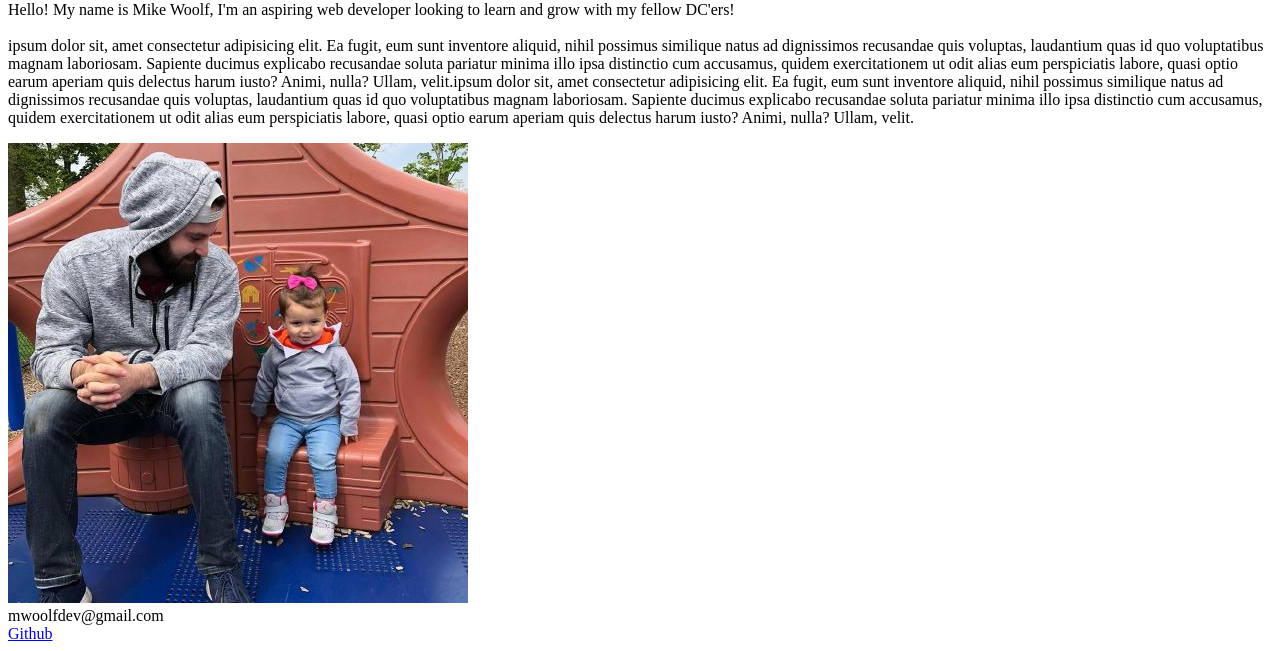
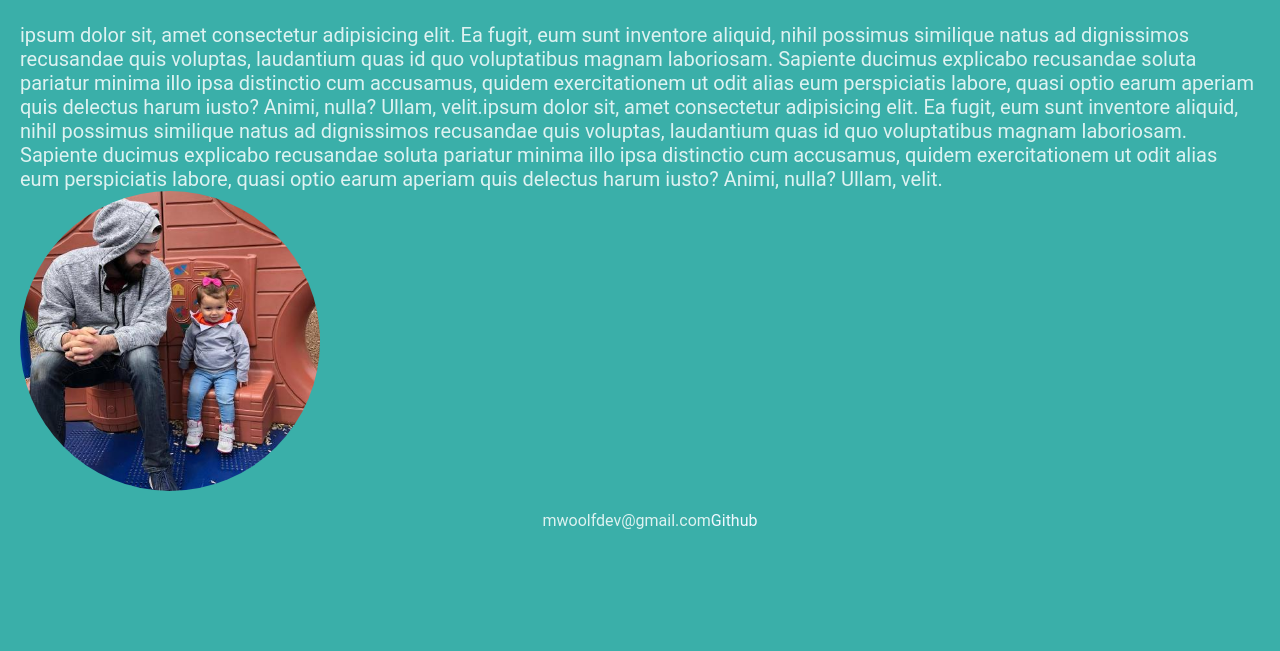
Before and after one commit to mwoolf87/DC-About-Me, a plain HTML site: page index.html in a window 1280 px wide. Shown: the part 176-827 px from the top of the page. After the commit the page ends 800 px from the top, so only its background shows below. Drawn offline with Linux system fonts and the light colour scheme; the site is published under a folder, as on GitHub Pages, so addresses that start at the root find nothing.

Commit message:
updated css filepath

```diff
--- a/index.html
+++ b/index.html
@@ -4,7 +4,7 @@
     <meta charset="UTF-8" />
     <meta http-equiv="X-UA-Compatible" content="IE=edge" />
     <meta name="viewport" content="width=device-width, initial-scale=1.0" />
-    <link rel="stylesheet" type="text/css" href="/style.css" />
+    <link rel="stylesheet" type="text/css" href="styles/style.css" />
     <title>About Me</title>
   </head>
   <body>
```
Also changed, not shown: styles/style.css (renamed from style.css).
